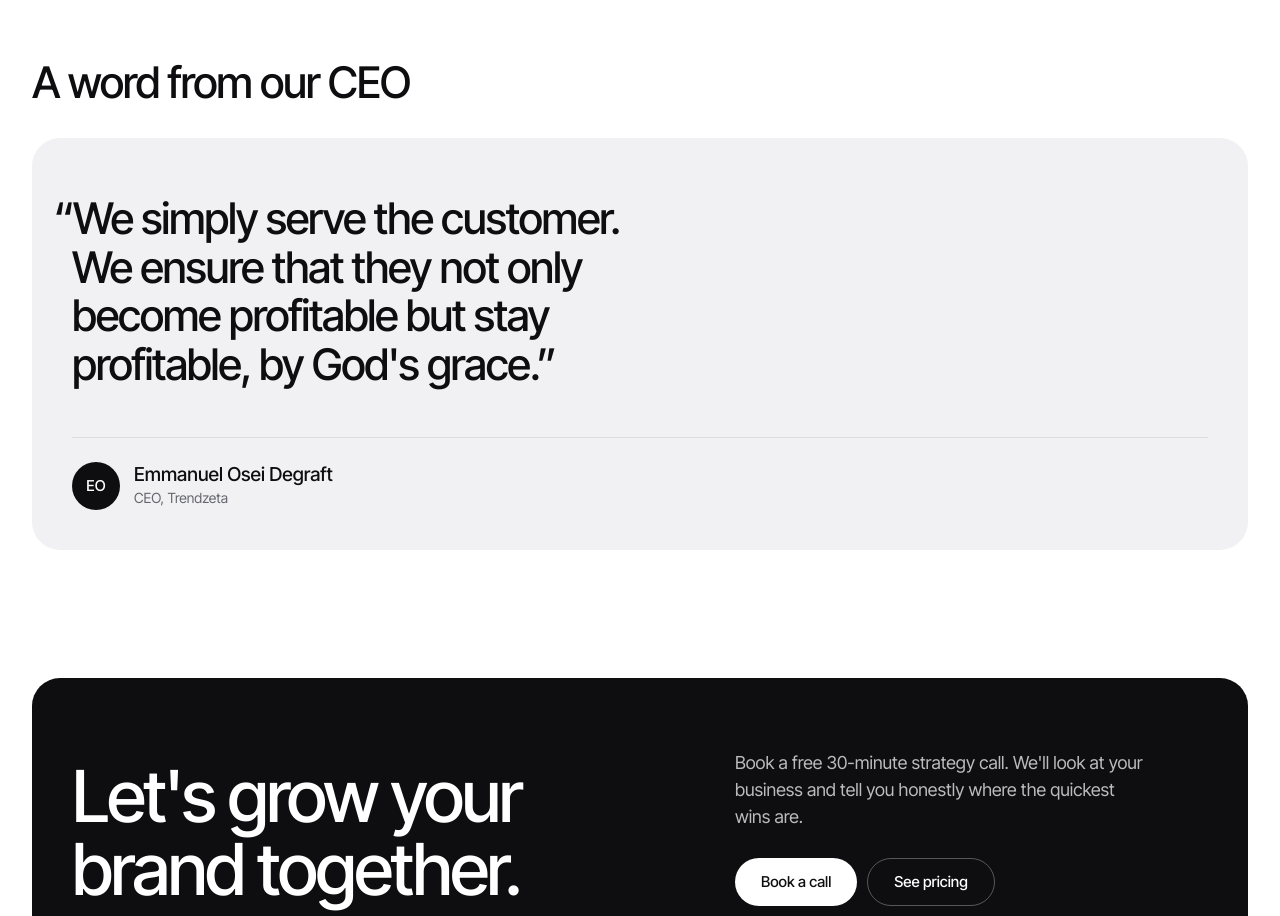
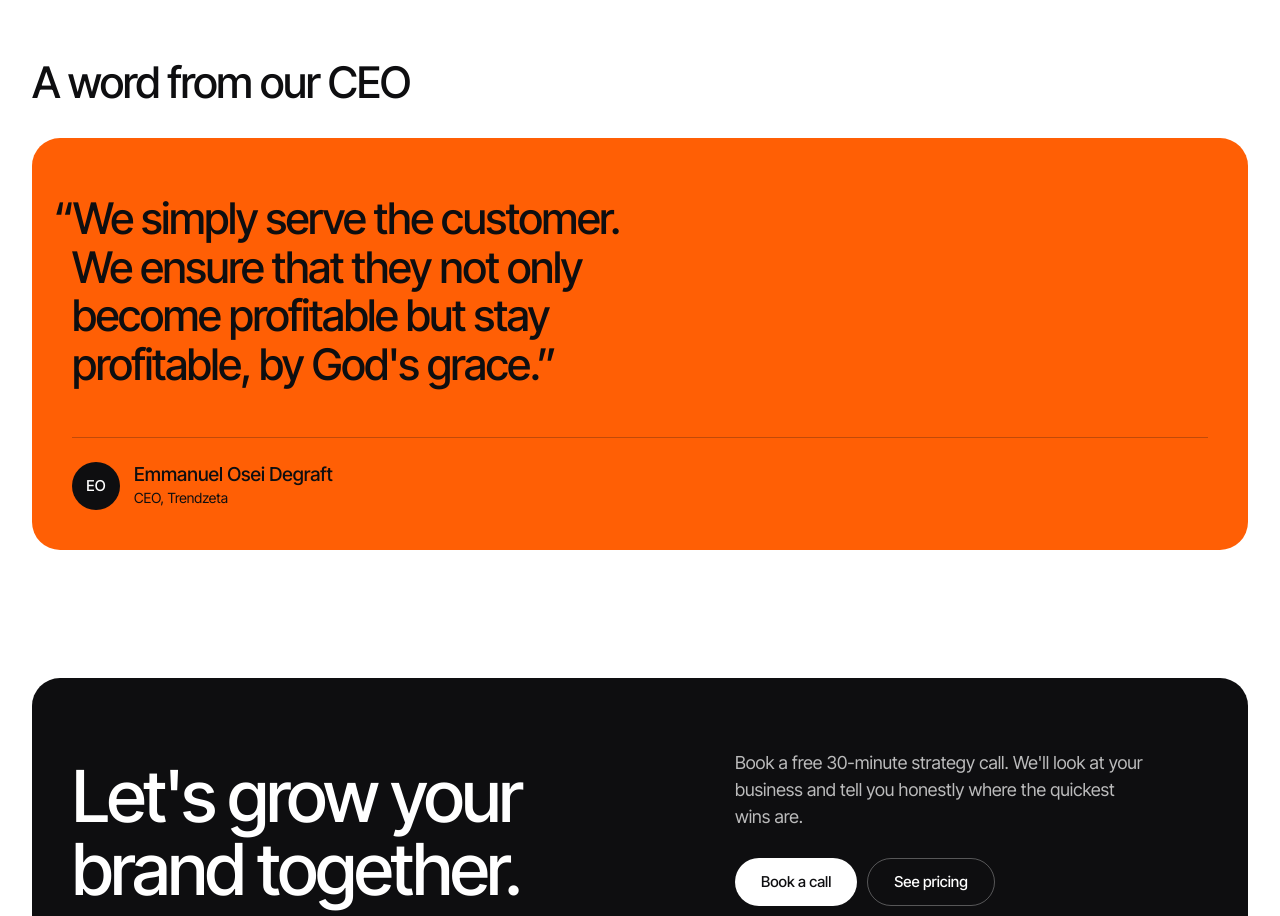
Before and after one commit to Vokondo/trendzeta-website, a plain HTML site: page about.html in a window 1280 px wide. Shown: the part 2180-3096 px from the top of the page. Drawn offline with Linux system fonts and the light colour scheme.

Commit message:
About: CEO quote card in brand orange
Orange background with ink text, rule and initials badge (6.2:1).

Co-Authored-By: Claude Opus 5.5 <noreply@anthropic.com>
Claude-Session: https://claude.ai/code/session_01FJ6Y5GkRG6qehYbqJ12qDG

```diff
--- a/about.html
+++ b/about.html
@@ -12,7 +12,7 @@
   <link rel="icon" type="image/png" sizes="192x192" href="images/favicon-192.png" />
   <link rel="apple-touch-icon" href="images/apple-touch-icon.png" />
   <meta name="theme-color" content="#ff5f05" />
-  <link rel="stylesheet" href="css/styles.css?v=52" />
+  <link rel="stylesheet" href="css/styles.css?v=53" />
 </head>
 <body class="inner">
   <header class="navbar" id="navbar">
@@ -129,7 +129,7 @@
           <h2>A word from our CEO</h2>
         </div>
       </div>
-      <figure class="ceo c c--pad">
+      <figure class="ceo ceo--orange c c--pad">
         <blockquote class="ceo__quote">
           <p>We simply serve the customer. We ensure that they not only become profitable but stay profitable, by God's grace.</p>
         </blockquote>
--- a/css/styles.css
+++ b/css/styles.css
@@ -2508,3 +2508,10 @@ a.c--media:hover > img { transform: scale(1.03); }
   .ceo__by { margin-top: 28px; padding-top: 18px; }
   .ceo__avatar { width: 42px; height: 42px; font-size: 14px; }
 }
+
+/* CEO card in brand orange: ink text throughout (6.2:1) */
+.ceo--orange { background: var(--orange); }
+.ceo--orange .ceo__quote p,
+.ceo--orange .ceo__by strong,
+.ceo--orange .ceo__by small { color: var(--ink); }
+.ceo--orange .ceo__by { border-top-color: rgba(14, 14, 16, 0.25); }
```
Also changed, not shown: contact.html (+1 -1 lines), index.html (+1 -1 lines), pricing.html (+1 -1 lines).
